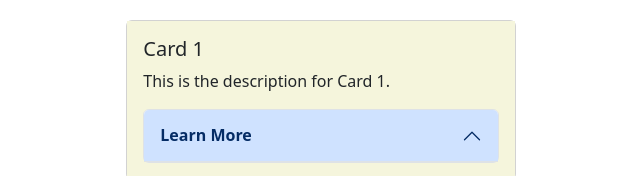
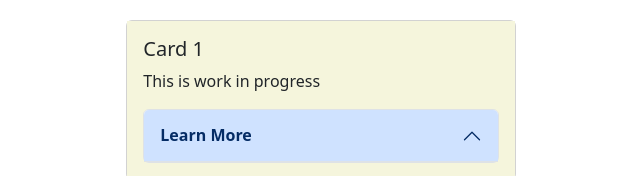
Before and after one commit to Akshansh97/OfficeRoom, a website: page checkout.html in a window 1280 px wide. Shown: the top 176 px of the page, 319-959 px from the left. Drawn offline with nearby package versions, Linux system fonts and the light colour scheme.

Commit message:
changes in checkout.html

```diff
--- a/checkout.html
+++ b/checkout.html
@@ -51,7 +51,7 @@
                     <div class="card">
                         <div class="card-body">
                             <h5 class="card-title">Card 1</h5>
-                            <p class="card-text">This is the description for Card 1.</p>
+                            <p class="card-text">This is work in progress</p>
                             <div class="accordion-item">
                                 <h2 class="accordion-header">
                                     <div class="accordion-button">
```
